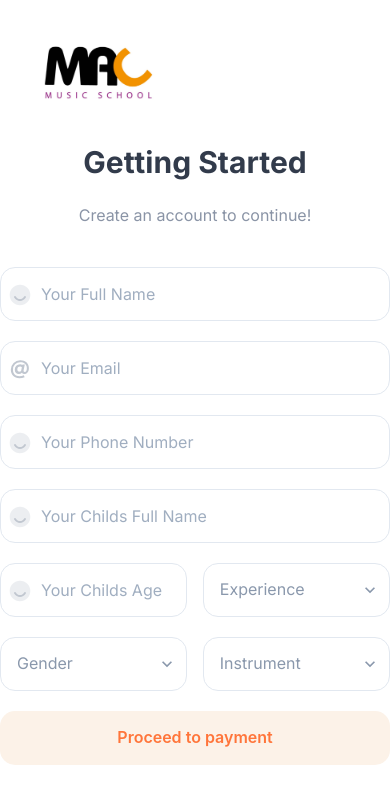
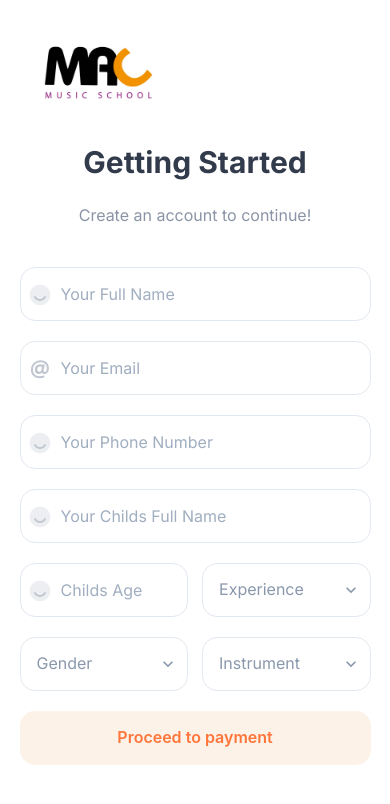
Before and after one commit to jacquesikot/mac-music-school-admin, a Next.js app: page /register in a window 390 px wide. Shown: the top 804 px of the page. Built offline with nearby package versions, Linux system fonts and the light colour scheme.

Commit message:
fix: responsive width of register form

```diff
--- a/src/pages/register.js
+++ b/src/pages/register.js
@@ -164,7 +164,7 @@ function Register() {
               spacing={5}
               marginTop={10}
               onSubmit={handleSubmit}
-              marginHorizontal={10}
+              width={{ base: '90%', md: 'auto', lg: 'auto' }}
             >
               <InputGroup flexDirection="column">
                 <InputLeftElement marginTop={2} children={<FormIcon />} />
@@ -230,7 +230,7 @@ function Register() {
                   <Input
                     fontFamily="Inter"
                     type="number"
-                    placeholder="Your Childs Age"
+                    placeholder="Childs Age"
                     height={54}
                     borderRadius={15}
                     onChange={handleChange('age')}
```
